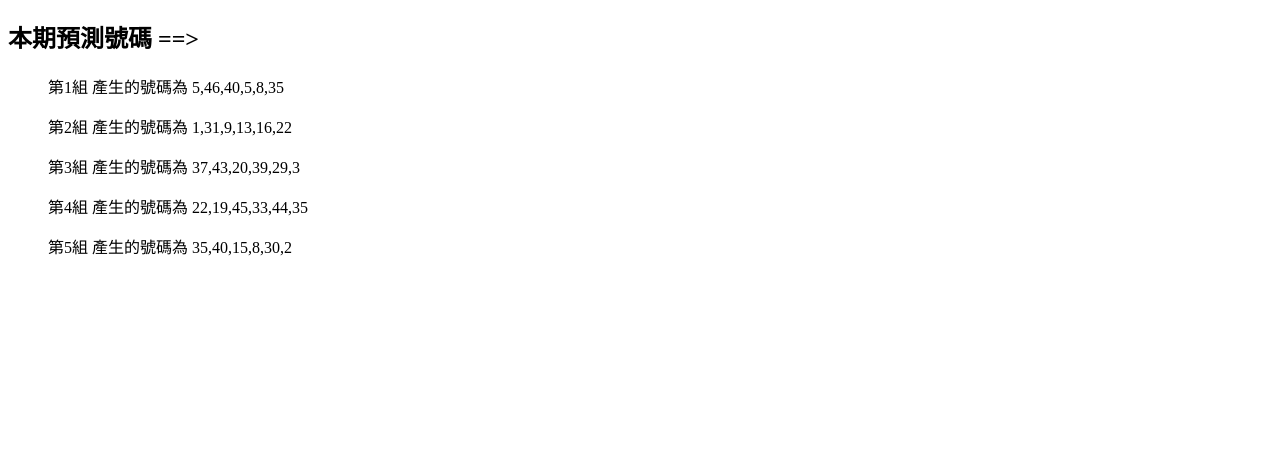
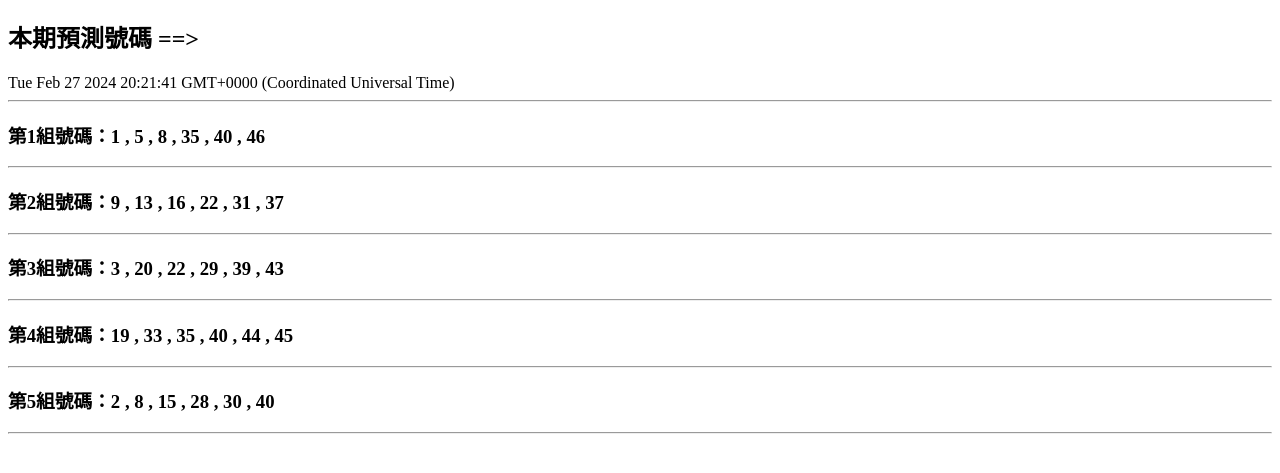
Before and after one commit to yucheng0104/Javascript, a plain HTML site: page index.html in a window 1280 px wide. Shown: the part 61-534 px from the top of the page. Drawn offline with Linux system fonts and the light colour scheme.

Commit message:
完成陣列使用 跟

```diff
--- a/index.html
+++ b/index.html
@@ -29,26 +29,57 @@
         //     }
         // }
         function getRandomInt(start, end) {
-            let r = Math.floor(Math.random() * end) + start;
-            return r;
+            let x = Math.floor(Math.random() * end) + start;
+            return x;
         }
 
+        document.write(Date() + '<hr>');
 
         let rows = [];
         for (let j = 0; j < 5; j++) {
             let numbers = [];
 
-            for (let i = 0; i < 6; i++) {
-                let r = getRandomInt(1, 49);
-                // document.write(`<h2>第${i + 1}組號碼為: ${r}</h2>`);
-                numbers.push(r)
+            while (true){
+                let x = getRandomInt(1,49);
+                if (!numbers.includes(x)){
+                    numbers.push(x);
+                }
+                if (numbers.length==6){
+                    break;
+                }
             }
-            // console.log(numbers);
+            numbers.sort(compare)
             rows.push(numbers);
-            document.write(`<ol>第${j + 1}組 產生的號碼為 ${numbers}</ol>`)
         }
-        console.log(rows);
+        // 升續
+        function compare(a,b){
+            return a-b;
+        }
 
+        console.log(rows)
+
+
+
+        for (let i = 0 ;i<rows.length;i++){
+            result = rows[i].join(" , ");
+            console.log(result);
+            document.write(`<h3>第${i+1}組號碼：${result}</h3><hr>`)
+        }
+
+                // let rows = [];
+                // for (let j = 0; j < 5; j++) {
+                //     let numbers = [];
+
+                //     for (let i = 0; i < 6; i++) {
+                //         let r = getRandomInt(1, 49);
+                //         // document.write(`<h2>第${i + 1}組號碼為: ${r}</h2>`);
+                //         numbers.push(r)
+                //     }
+                //     // console.log(numbers);
+                //     rows.push(numbers);
+                //     document.write(`<ol>第${j + 1}組 產生的號碼為 ${numbers}</ol>`)
+                // }
+                // console.log(rows);
 
     </script>
 </body>
```
